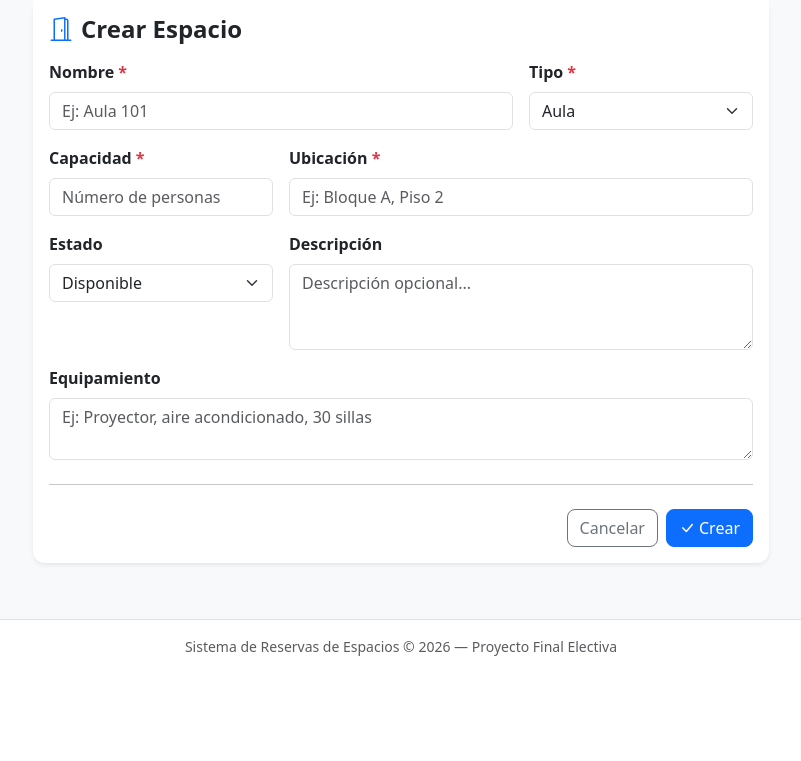
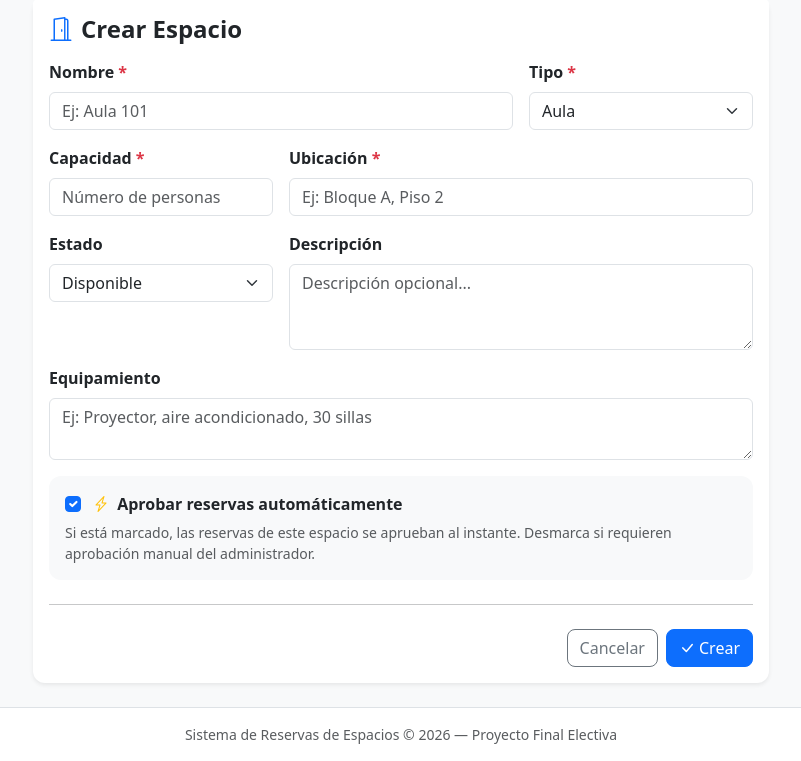
Before and after one commit to StevenInsuasti/ProyectoFinalElectiva, a Django app: page /espacios/nuevo/ in a window 1280 px wide. Shown: the part 127-888 px from the top of the page, without its empty margins (239-1040 px from the left). Before the commit the page ends 783 px from the top, so only its background shows below. Run offline with Django 5.2, Linux system fonts and the light colour scheme; a user stored in the database is signed in; tables that the repository leaves empty hold one stand-in row (values such as "Sample post"); grey boxes marked "Sample" are stand-in pictures; some libraries are stand-ins or nearby versions.

Commit message:
feat(espacios): confirmacion automatica por espacio - aulas/labs/salas auto, auditorio manual

```diff
--- a/espacios/forms.py
+++ b/espacios/forms.py
@@ -19,7 +19,8 @@ class EspacioForm(forms.ModelForm):
     """
     class Meta:
         model = Espacio
-        fields = ['nombre', 'tipo', 'capacidad', 'ubicacion', 'estado', 'descripcion', 'equipamiento']
+        fields = ['nombre', 'tipo', 'capacidad', 'ubicacion', 'estado',
+                  'descripcion', 'equipamiento', 'confirmacion_automatica']
         widgets = {
             'nombre': forms.TextInput(attrs={
                 'class': 'form-control', 'placeholder': 'Ej: Aula 101'
@@ -39,6 +40,18 @@ class EspacioForm(forms.ModelForm):
                 'class': 'form-control', 'rows': 2,
                 'placeholder': 'Ej: Proyector, aire acondicionado, 30 sillas'
             }),
+            'confirmacion_automatica': forms.CheckboxInput(attrs={
+                'class': 'form-check-input',
+            }),
+        }
+        labels = {
+            'confirmacion_automatica': 'Aprobar reservas automáticamente',
+        }
+        help_texts = {
+            'confirmacion_automatica': (
+                'Si está marcado, las reservas de este espacio se aprueban al instante. '
+                'Desmarca si requieren aprobación manual del administrador.'
+            ),
         }
 
     def clean_nombre(self):
--- a/espacios/models.py
+++ b/espacios/models.py
@@ -59,6 +59,13 @@ class Espacio(models.Model):
         blank=True, null=True,
         verbose_name='Equipamiento',
         help_text='Ej: proyector, aire acondicionado, pizarrón'
+    )
+    # Si está activo, las reservas de este espacio se aprueban automáticamente
+    confirmacion_automatica = models.BooleanField(
+        default=True,
+        verbose_name='Confirmación automática de reservas',
+        help_text='Si está activo, las reservas de este espacio se aprueban automáticamente. '
+                  'Desactívalo si requieren aprobación manual del administrador.'
     )
     fecha_creacion = models.DateTimeField(auto_now_add=True, verbose_name='Fecha de creación')
     fecha_actualizacion = models.DateTimeField(auto_now=True, verbose_name='Última actualización')
--- a/reservas/views.py
+++ b/reservas/views.py
@@ -114,8 +114,9 @@ def crear_reserva(request):
             try:
                 reserva = form.save(commit=False)
                 reserva.usuario = request.user
-                # Confirmación automática si el espacio lo permite
-                # (puede configurarse por espacio en el futuro)
+                # Confirmación automática según la configuración del espacio
+                if reserva.espacio.confirmacion_automatica:
+                    reserva.confirmacion_automatica = True
                 reserva.save()
                 if reserva.esta_aprobada:
                     messages.success(
--- a/templates/espacios/form_espacio.html
+++ b/templates/espacios/form_espacio.html
@@ -63,6 +63,22 @@
                             <label class="form-label fw-semibold">Equipamiento</label>
                             {% render_field form.equipamiento %}
                         </div>
+                        <!-- Confirmación automática de reservas -->
+                        <div class="col-12">
+                            <div class="card bg-light border-0 p-3">
+                                <div class="form-check">
+                                    {% render_field form.confirmacion_automatica %}
+                                    <label class="form-check-label fw-semibold ms-1"
+                                           for="{{ form.confirmacion_automatica.id_for_label }}">
+                                        <i class="bi bi-lightning-charge me-1 text-warning"></i>
+                                        {{ form.confirmacion_automatica.label }}
+                                    </label>
+                                </div>
+                                <div class="form-text mt-1">
+                                    {{ form.confirmacion_automatica.help_text }}
+                                </div>
+                            </div>
+                        </div>
                     </div>
                     <hr class="my-4">
                     <div class="d-flex gap-2 justify-content-end">
```
Also changed, not shown: espacios/management/commands/seed_espacios.py (+7 -0 lines), espacios/migrations/0002_add_confirmacion_automatica_to_espacio.py (added).
